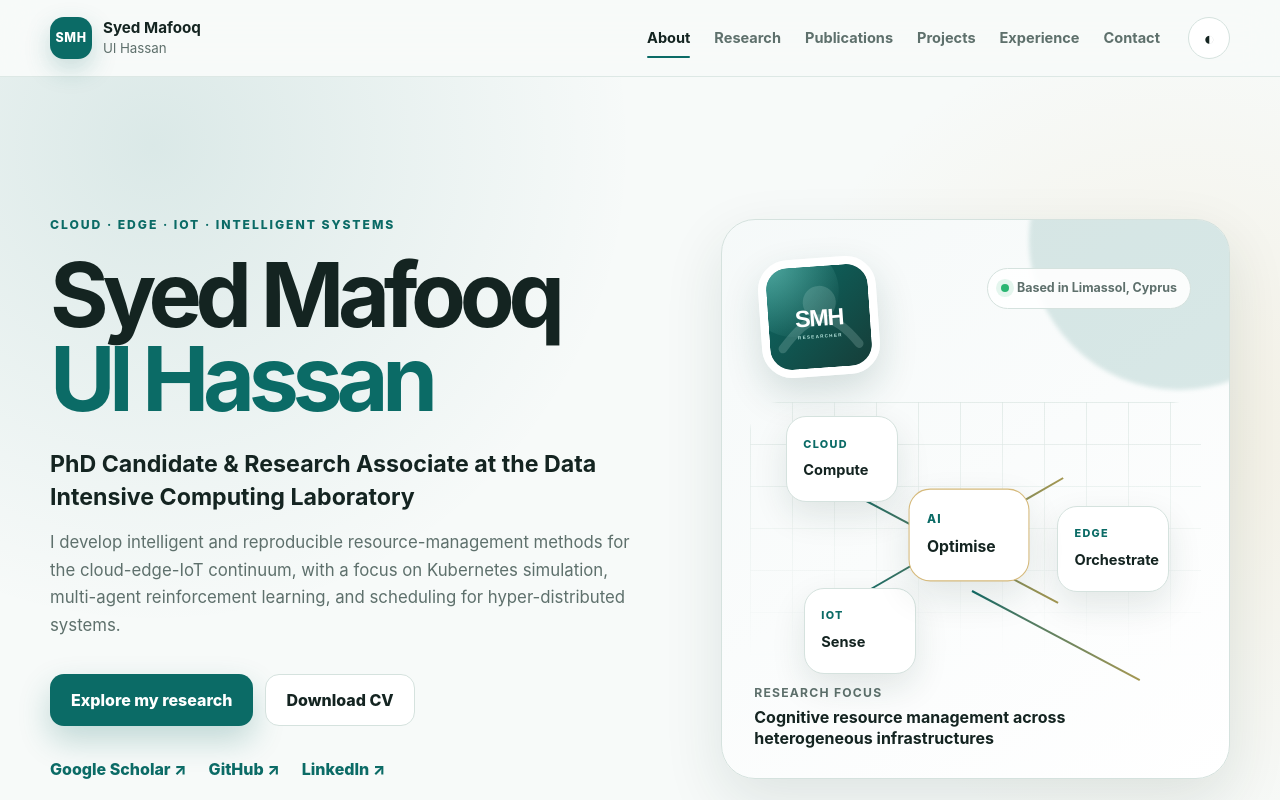
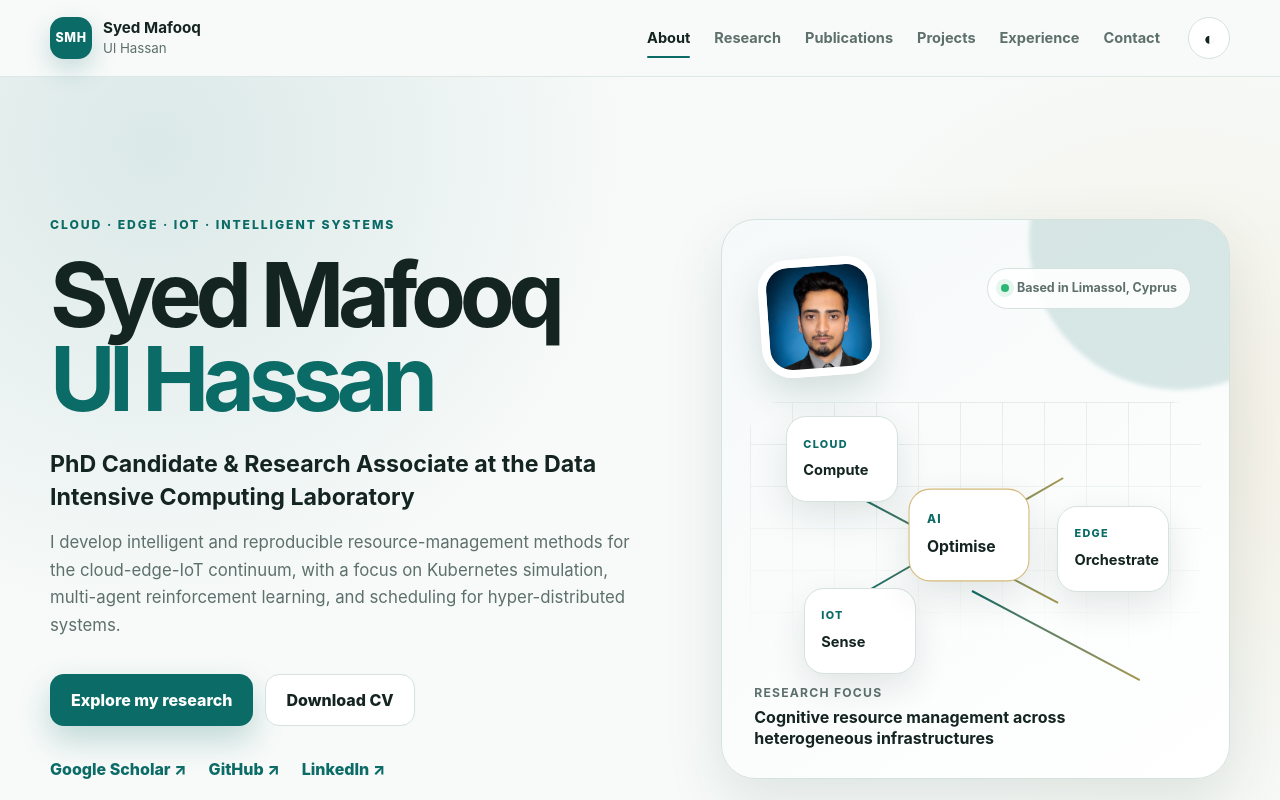
Before and after one commit to Mafooq009/Mafooq009.github.io, a plain HTML site: page index.html in a window 1280 px wide. Shown: the top 800 px of the page. Drawn offline with Linux system fonts and the light colour scheme.

Commit message:
image Updated

```diff
--- a/index.html
+++ b/index.html
@@ -75,7 +75,7 @@
         <div class="hero-visual reveal" aria-label="Visual representation of the cloud-edge-IoT continuum">
           <div class="continuum-card">
             <div class="avatar-shell">
-              <img src="assets/profile-placeholder.svg" alt="Monogram placeholder for Syed Mafooq Ul Hassan">
+              <img src="assets/profile.jpg" alt="Syed Mafooq Ul Hassan">
             </div>
             <div class="status-pill"><span></span> Based in Limassol, Cyprus</div>
             <div class="network-map" aria-hidden="true">
```
